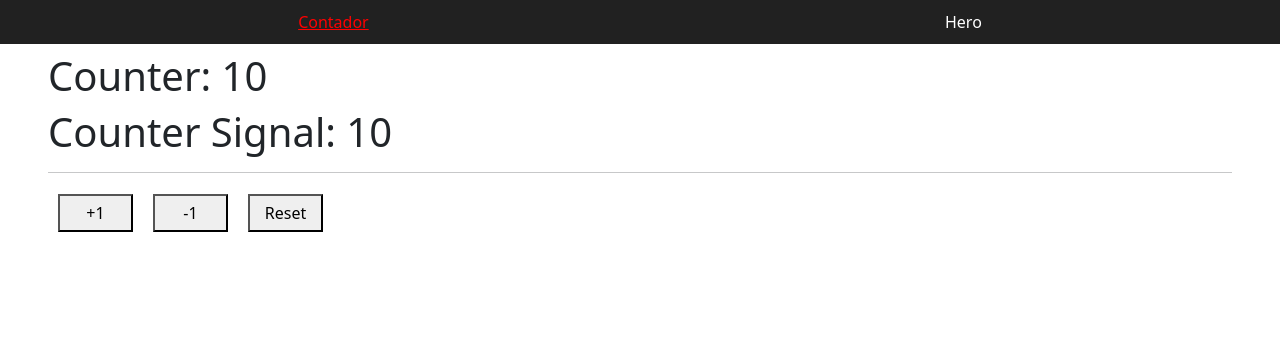
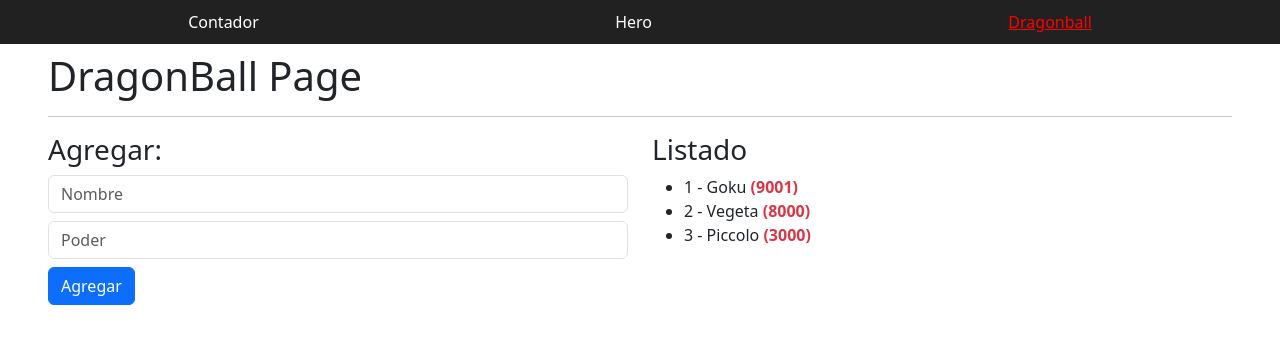
Before and after one commit to juanignacioalonso/angular-bases-1, an Angular app: page /dragonball in a window 1280 px wide. Before the commit this address led to /. Shown: the top 344 px of the page. Built offline with nearby package versions, Linux system fonts and the light colour scheme.

Commit message:
add dragonball page component and routing; update navbar for navigation

```diff
--- a/src/app/app.routes.ts
+++ b/src/app/app.routes.ts
@@ -1,6 +1,8 @@
 import { Routes } from '@angular/router';
+
 import { CounterPageComponent } from './pages/counter/counter-page.component';
 import { HeroPageComponent } from './pages/hero/hero-page.component';
+import { DragonballPageComponent } from './pages/dragonball/dragonball-page.component';
 
 export const routes: Routes = [
   {
@@ -12,6 +14,10 @@
     component: HeroPageComponent,
   },
   {
+    path: 'dragonball',
+    component: DragonballPageComponent,
+  },
+  {
     path: '**',
     redirectTo: '',
   },
--- a/src/app/components/shared/navbar/navbar.component.html
+++ b/src/app/components/shared/navbar/navbar.component.html
@@ -28,5 +28,7 @@
 
   <a [routerLink]="['/hero']" [routerLinkActive]="'active'">Hero</a>
 
+  <a [routerLink]="['/dragonball']" [routerLinkActive]="'active'">Dragonball</a>
+
   <!-- OTROS -->
 </nav>
--- /dev/null
+++ b/src/app/pages/dragonball/dragonball-page.component.html
@@ -0,0 +1,24 @@
+<h1>DragonBall Page</h1>
+<hr />
+
+<section class="row">
+  <div class="col-12 col-sm-6">
+    <h3>Agregar:</h3>
+    <input type="text" class="form-control" placeholder="Nombre" />
+    <input type="number" class="form-control mt-2" placeholder="Poder" />
+
+    <button class="mt-2 btn btn-primary">Agregar</button>
+  </div>
+
+  <div class="col-12 col-sm-6">
+    <h3>Listado</h3>
+    <ul>
+      @for (character of characters(); track character.id; let idx = $index) {
+      <li>
+        <span>{{ idx + 1 }} - {{ character.name }}</span>
+        <strong class="text-danger"> ({{ character.power }})</strong>
+      </li>
+      }
+    </ul>
+  </div>
+</section>
--- /dev/null
+++ b/src/app/pages/dragonball/dragonball-page.component.ts
@@ -0,0 +1,18 @@
+import { Component, signal } from '@angular/core';
+
+interface Character {
+  id: number;
+  name: string;
+  power: number;
+}
+
+@Component({
+  templateUrl: './dragonball-page.component.html',
+})
+export class DragonballPageComponent {
+  characters = signal<Character[]>([
+    { id: 1, name: 'Goku', power: 9001 },
+    { id: 2, name: 'Vegeta', power: 8000 },
+    { id: 3, name: 'Piccolo', power: 3000 },
+  ]);
+}
```
